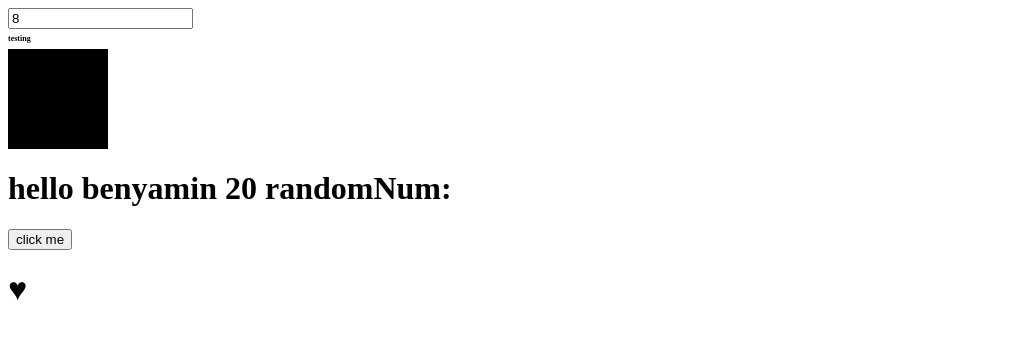
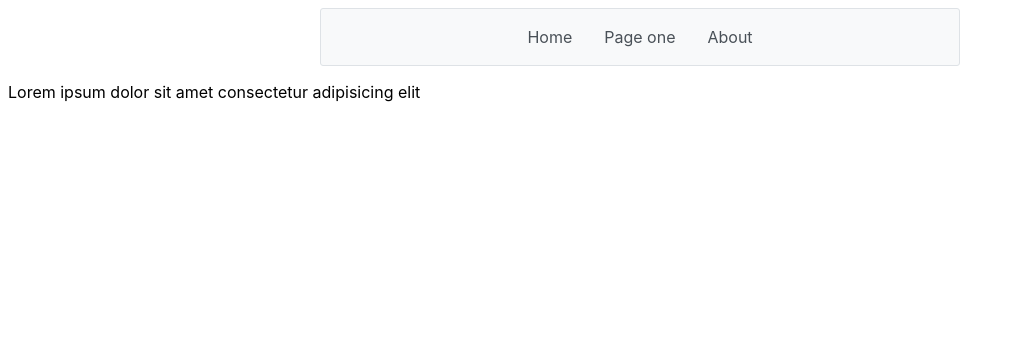
Before and after one commit to benyaminlarian/VueProject, a Vue app: page /About in a window 1280 px wide. Shown: the top 338 px of the page, without its empty margins (0-1015 px from the left). Built offline with nearby package versions, Linux system fonts and the light colour scheme.

Commit message:
added routing, simple weather app, primeVue

```diff
--- a/package.json
+++ b/package.json
@@ -8,7 +8,10 @@
     "lint": "vue-cli-service lint"
   },
   "dependencies": {
+    "axios": "^1.4.0",
+    "bootstrap": "^5.2.3",
     "core-js": "^3.8.3",
+    "primevue": "^3.29.1",
     "vue": "^3.2.13",
     "vue-router": "^4.0.3"
   },
--- a/src/App.vue
+++ b/src/App.vue
@@ -1,65 +1,18 @@
 <template>
-    <input type="number" v-model="fontSize">
-    <h1 :style="{fontSize:fontSize+'px'}">testing</h1>
-
-    <div :class="{active:isActive,disactive:!isActive}" @mouseover="changeColor()" @mouseleave="changeColor()"></div>
-
-    <h1>hello {{ name }} {{ elastName }} {{ age }} randomNum: {{ random }}</h1>
-    <button @click="randomNumber()">click me</button>
-
-
-    <h1 :class="{red:isActiveH}">&#9829</h1>
+  <RouterView />
 </template>
 
 <script>
-import { onMounted } from 'vue';
+import { RouterView } from 'vue-router';
 
-export default{
-  data () {
+export default {
+  data() {
     return {
-      name: 'benyamin',
-      lastName: 'larian',
-      age: 20,
-      random: null,
-      isActive: true,
-      isActiveH: true,
-      fontSize: 8,
     };
   },
-  methods:{
-    randomNumber(){
-      this.random=Math.random()
-    },
-    changeColor(){
-      this.isActive = !(this.isActive)
-    }
-  },
-  changeSize(){
-
-  },
-  mounted(){
-    setInterval(()=>this.isActiveH = !this.isActiveH
-    ,1000)
-  }
 }
-
 </script>
 
 <style>
-.active {
-  background-color: black;
-  width: 100px;
-  height: 100px;
-}
-
-.disactive {
-  background-color: red;
-  width: 100px;
-  height: 100px;
-}
-
-.red {
-  color: red;
-}
 
 </style>
--- a/src/router/index.js
+++ b/src/router/index.js
@@ -6,7 +6,14 @@ const routes = [
 
 const router = createRouter({
   history: createWebHistory(process.env.BASE_URL),
-  routes,
+  routes: [
+    {
+      path: "", name:'Home', component: ()=>import('../views/Home.vue')
+    },
+    {
+      path: "/About", name:'About', component: ()=>import('../views/About.vue')
+    }
+  ]
 });
 
 export default router;
--- /dev/null
+++ b/src/views/About.vue
@@ -0,0 +1,23 @@
+<template>
+        <header>
+        <div class="card relative z-2" style="display: flex; justify-content: center;">
+        <Menubar :model="name" style="min-width: 40rem; justify-content: center;"/>
+      </div>
+    </header>
+    <p>Lorem ipsum dolor sit amet consectetur adipisicing elit</p>
+</template>
+
+<script>
+export default{
+    data(){
+        return{
+
+            name: [
+                { label: 'Home', to: '/' },
+                { label: 'Page one' },
+                { label: 'About', to: 'About' }
+            ]
+        }
+    }
+}
+</script>
--- /dev/null
+++ b/src/views/Home.vue
@@ -0,0 +1,119 @@
+<template>
+      <!-- <input type="number" v-model.lazy="fontSize">
+    <h1 :style="{fontSize:fontSize+'px'}">testing</h1>
+
+    <div :class="{active:isActive,disactive:!isActive}" @mouseover="changeColor()" @mouseleave="changeColor()"></div>
+
+    <h1>hello {{ name }} {{ lastName }} {{ age }} randomNum: {{ random }}</h1>
+    <button @click="randomNumber()">click me</button>
+
+    <h2>developed with love:</h2>
+    <p :class="{red:isActiveH}" :style="{fontSize:'50px'}">&#9829</p>
+
+    <ul v-for="st in students">
+      <li v-if="st.isActive">{{ st.name }}</li>
+    </ul> -->
+
+
+    <header>
+        <div class="card relative z-2" style="display: flex; justify-content: center;">
+        <Menubar :model="navbar" style="min-width: 40rem; justify-content: center;"/>
+      </div>
+    </header>
+
+    <div style="display: flex; justify-content:center;">
+        <DataTable  :value="forcasts" dataKey="dt" tableStyle="max-width: 50rem;" paginator="true" paginatorPosition="top" :rowsPerPageOptions="[5,10,20]" :rows=10>
+        <Column field="dt_txt" header="date and time"></Column>
+        <Column field=main.temp header="temp"></Column>
+        <Column field=main.feels_like header="feels like"></Column>
+        <Column field=weather.0.main header="weather"></Column>
+        <Column field=weather.0.description header="details"></Column>
+        <Paginator rows="10"/>
+      </DataTable>
+    </div>
+</template>
+
+<script>
+import { onMounted } from 'vue';
+import axios from 'axios';
+import Button from 'primevue/button';
+import { RouterView } from 'vue-router';
+
+export default {
+  data() {
+    return {
+      name: 'benyamin',
+      lastName: 'larian',
+      age: 20,
+      random: null,
+      isActive: true,
+      isActiveH: true,
+      fontSize: 24,
+      students: [{ id: 1, name: 'ben', isActive: true }, { id: 2, name: 'notben', isActive: false }],
+      today: null,
+      forcasts: [],
+      navbar: [
+        { label: 'Home', to: '/' },
+        { label: 'Page one' },
+        { label: 'About', to: 'About' }
+      ]
+
+
+    };
+  },
+
+
+
+
+  computed: {
+  },
+
+  methods: {
+
+    randomNumber() {
+      this.random = Math.random()
+    },
+    changeColor() {
+      this.isActive = !this.isActive
+    },
+
+    getData() {
+      axios.get('https://api.openweathermap.org/data/2.5/forecast?q=Qom&appid=4458e02c4ca6b15c7b3469d370dd3931')
+        .then(res => { this.forcasts = res.data.list })
+    }
+
+  },
+
+  mounted() {
+    this.getData(),
+      setInterval(() => this.isActiveH = !this.isActiveH
+        , 1000)
+  },
+
+
+
+}
+
+</script>
+
+<style>
+.active {
+  background-color: black;
+  width: 100px;
+  height: 100px;
+}
+
+.disactive {
+  background-color: red;
+  width: 100px;
+  height: 100px;
+}
+
+.red {
+  color: red;
+}
+
+.aqua {
+  background-color: aqua;
+}
+</style>
```
Also changed, not shown: src/main.js (+12 -1 lines), 1 other file (tests, documents, lock files or other folders).
